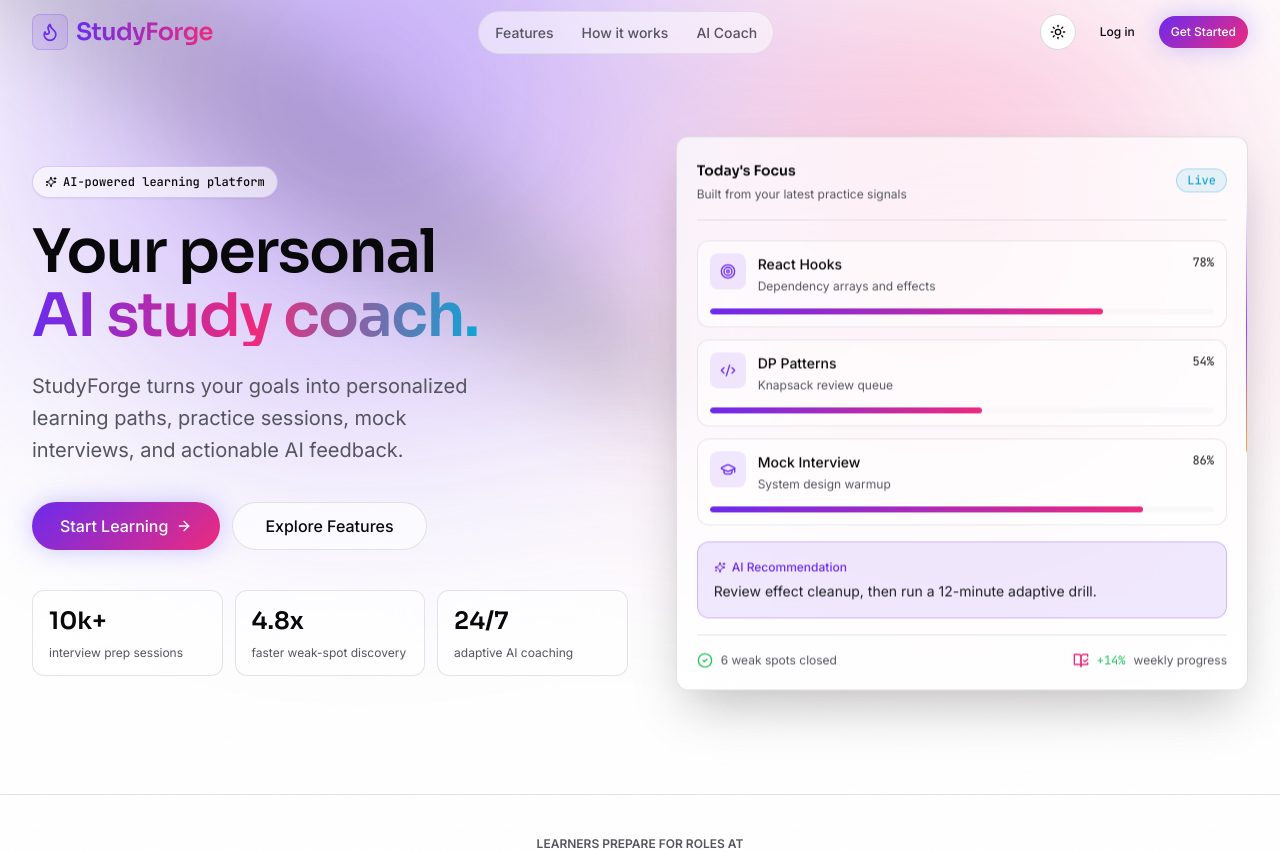
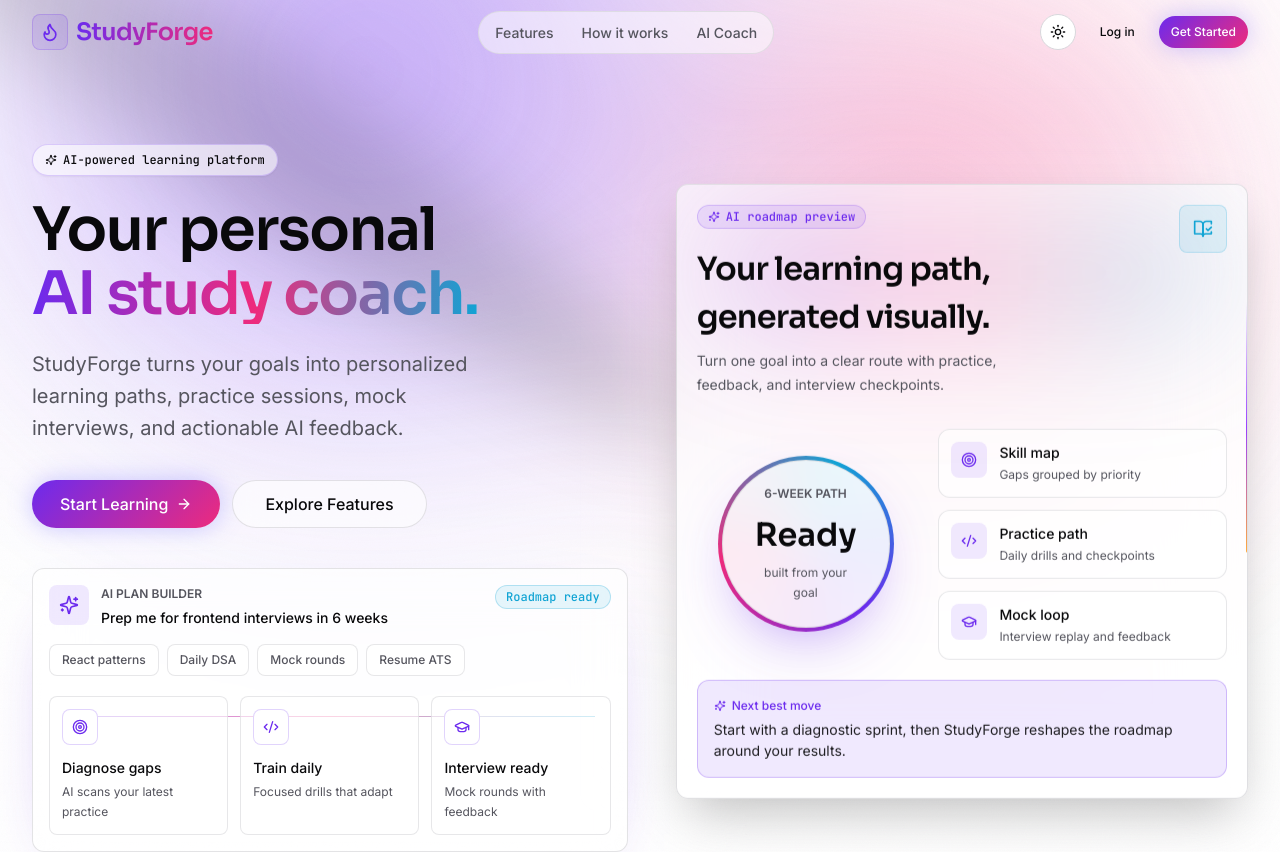
Before and after one commit to JAY4IGNITE/StudyForge-AI, a React (Vite) app in the folder frontend/: page / in a window 1280 px wide. Shown: the top 852 px of the page. Built offline with nearby package versions, Linux system fonts and the light colour scheme; no server answers.

Commit message:
feat: implement Hero landing page component with animated UI and interactive roadmap preview

```diff
--- a/frontend/src/components/landing/Hero.tsx
+++ b/frontend/src/components/landing/Hero.tsx
@@ -1,21 +1,23 @@
 import React from 'react';
 import { Link } from 'react-router-dom';
 import { motion } from 'motion/react';
-import { ArrowRight, BookOpenCheck, CheckCircle2, Code2, GraduationCap, Sparkles, Target } from 'lucide-react';
+import { ArrowRight, BookOpenCheck, Code2, GraduationCap, Sparkles, Target } from 'lucide-react';
 import { Badge } from '@/components/ui/badge';
 import { AnimatedButton, Spotlight, RetroGrid, BorderBeam } from '../motion';
 import { motionConfig } from '../../lib/motion/motion-config';
 
-const STATS = [
-  { value: '10k+', label: 'interview prep sessions' },
-  { value: '4.8x', label: 'faster weak-spot discovery' },
-  { value: '24/7', label: 'adaptive AI coaching' },
+const PLAN_TAGS = ['React patterns', 'Daily DSA', 'Mock rounds', 'Resume ATS'];
+
+const PLAN_STEPS = [
+  { icon: Target, label: 'Diagnose gaps', detail: 'AI scans your latest practice' },
+  { icon: Code2, label: 'Train daily', detail: 'Focused drills that adapt' },
+  { icon: GraduationCap, label: 'Interview ready', detail: 'Mock rounds with feedback' },
 ];
 
-const FOCUS_ITEMS = [
-  { icon: Target, label: 'React Hooks', detail: 'Dependency arrays and effects', progress: 78 },
-  { icon: Code2, label: 'DP Patterns', detail: 'Knapsack review queue', progress: 54 },
-  { icon: GraduationCap, label: 'Mock Interview', detail: 'System design warmup', progress: 86 },
+const ROADMAP_PREVIEW = [
+  { icon: Target, label: 'Skill map', detail: 'Gaps grouped by priority' },
+  { icon: Code2, label: 'Practice path', detail: 'Daily drills and checkpoints' },
+  { icon: GraduationCap, label: 'Mock loop', detail: 'Interview replay and feedback' },
 ];
 
 export const Hero: React.FC = () => {
@@ -69,14 +71,45 @@ export const Hero: React.FC = () => {
 
           <motion.div
             variants={motionConfig.fadeUp}
-            className="mt-10 grid max-w-2xl gap-3 sm:grid-cols-3"
+            className="mt-10 max-w-2xl overflow-hidden rounded-lg border border-border/70 bg-background/60 p-4 shadow-[0_24px_70px_-42px_hsl(var(--ember)/0.65)] backdrop-blur-xl"
           >
-            {STATS.map((stat) => (
-              <div key={stat.label} className="rounded-lg border border-border/70 bg-background/50 px-4 py-3 backdrop-blur-xl">
-                <div className="font-display text-xl font-semibold text-foreground">{stat.value}</div>
-                <div className="mt-1 text-xs leading-5 text-secondary">{stat.label}</div>
+            <div className="flex flex-wrap items-start justify-between gap-4">
+              <div className="flex items-start gap-3">
+                <div className="flex h-10 w-10 shrink-0 items-center justify-center rounded-md bg-ember/10 text-ember">
+                  <Sparkles className="h-5 w-5" />
+                </div>
+                <div>
+                  <p className="text-xs font-semibold uppercase text-secondary">AI plan builder</p>
+                  <p className="mt-1 text-sm font-medium text-foreground">
+                    Prep me for frontend interviews in 6 weeks
+                  </p>
+                </div>
               </div>
-            ))}
+              <Badge variant="steel" className="border-steel/25 bg-steel/10 text-steel">
+                Roadmap ready
+              </Badge>
+            </div>
+
+            <div className="mt-4 flex flex-wrap gap-2">
+              {PLAN_TAGS.map((tag) => (
+                <span key={tag} className="rounded-md border border-border/60 bg-card/60 px-3 py-1.5 text-xs font-medium text-secondary">
+                  {tag}
+                </span>
+              ))}
+            </div>
+
+            <div className="relative mt-5 grid gap-3 sm:grid-cols-3">
+              <div className="absolute left-4 right-4 top-5 hidden h-px bg-gradient-to-r from-ember/50 via-gold/50 to-steel/50 sm:block" />
+              {PLAN_STEPS.map(({ icon: Icon, label, detail }) => (
+                <div key={label} className="relative rounded-md border border-border/60 bg-background/60 p-3">
+                  <div className="mb-3 flex h-9 w-9 items-center justify-center rounded-md border border-ember/20 bg-background text-ember">
+                    <Icon className="h-4 w-4" />
+                  </div>
+                  <div className="text-sm font-medium text-foreground">{label}</div>
+                  <div className="mt-1 text-xs leading-5 text-secondary">{detail}</div>
+                </div>
+              ))}
+            </div>
           </motion.div>
         </div>
 
@@ -85,56 +118,63 @@ export const Hero: React.FC = () => {
           className="relative animate-floating"
         >
           <div className="absolute -inset-3 rounded-xl border border-ember/10 bg-background/20 blur-2xl" />
-          <div className="relative overflow-hidden rounded-lg border border-border/80 bg-card/70 p-4 shadow-2xl backdrop-blur-2xl sm:p-5">
+          <div className="relative overflow-hidden rounded-lg border border-border/80 bg-card/70 p-5 shadow-2xl backdrop-blur-2xl">
             <BorderBeam size={250} duration={12} delay={9} />
-            <div className="flex items-center justify-between gap-4 border-b border-border/70 pb-4">
-              <div>
-                <span className="font-display text-sm font-semibold">Today's Focus</span>
-                <p className="mt-1 text-xs text-secondary">Built from your latest practice signals</p>
+            <div className="absolute inset-x-8 top-8 h-28 rounded-full bg-gradient-to-r from-ember/25 via-gold/20 to-steel/25 blur-3xl" />
+
+            <div className="relative z-10 flex items-start justify-between gap-4">
+              <div className="max-w-xs">
+                <Badge variant="ember" className="gap-1.5 border-ember/20 bg-ember/10 text-ember">
+                  <Sparkles className="h-3 w-3" />
+                  AI roadmap preview
+                </Badge>
+                <h3 className="mt-4 font-display text-2xl font-semibold tracking-tight">
+                  Your learning path, generated visually.
+                </h3>
+                <p className="mt-2 text-sm leading-6 text-secondary">
+                  Turn one goal into a clear route with practice, feedback, and
+                  interview checkpoints.
+                </p>
               </div>
-              <Badge variant="steel" className="border-steel/30 bg-steel/10 text-steel">Live</Badge>
+              <div className="hidden h-12 w-12 shrink-0 items-center justify-center rounded-md border border-steel/20 bg-steel/10 text-steel sm:flex">
+                <BookOpenCheck className="h-5 w-5" />
+              </div>
             </div>
 
-            <div className="mt-5 space-y-3">
-              {FOCUS_ITEMS.map(({ icon: Icon, label, detail, progress }) => (
-                <div key={label} className="rounded-lg border border-border/60 bg-background/50 p-3">
-                  <div className="flex items-start justify-between gap-3">
-                    <div className="flex min-w-0 items-start gap-3">
+            <div className="relative z-10 mt-8 grid items-center gap-6 sm:grid-cols-[0.86fr_1.14fr]">
+              <div className="mx-auto flex aspect-square w-44 items-center justify-center rounded-full p-1 shadow-[0_24px_70px_-34px_hsl(var(--ember)/0.75)]" style={{ background: 'conic-gradient(from 140deg, hsl(var(--ember)), hsl(var(--gold)), hsl(var(--steel)), hsl(var(--ember)))' }}>
+                <div className="flex h-full w-full flex-col items-center justify-center rounded-full border border-border/70 bg-background/90 text-center backdrop-blur-xl">
+                  <span className="text-xs font-semibold uppercase text-secondary">6-week path</span>
+                  <span className="mt-2 font-display text-2xl font-semibold">Ready</span>
+                  <span className="mt-1 max-w-24 text-xs leading-5 text-secondary">built from your goal</span>
+                </div>
+              </div>
+
+              <div className="space-y-3">
+                {ROADMAP_PREVIEW.map(({ icon: Icon, label, detail }) => (
+                  <div key={label} className="rounded-lg border border-border/60 bg-background/60 p-3">
+                    <div className="flex items-start gap-3">
                       <div className="flex h-9 w-9 shrink-0 items-center justify-center rounded-md bg-ember/10 text-ember">
                         <Icon className="h-4 w-4" />
                       </div>
-                      <div className="min-w-0">
-                        <div className="truncate text-sm font-medium text-foreground">{label}</div>
+                      <div>
+                        <div className="text-sm font-medium text-foreground">{label}</div>
                         <div className="mt-0.5 text-xs leading-5 text-secondary">{detail}</div>
                       </div>
                     </div>
-                    <span className="font-mono text-xs text-primary">{progress}%</span>
                   </div>
-                  <div className="mt-3 h-1.5 overflow-hidden rounded-full bg-secondary/50">
-                    <div className="h-full rounded-full bg-ember-gradient" style={{ width: `${progress}%` }} />
-                  </div>
-                </div>
-              ))}
+                ))}
+              </div>
             </div>
 
-            <div className="mt-4 rounded-lg border border-ember/25 bg-ember/10 p-4">
+            <div className="relative z-10 mt-5 rounded-lg border border-ember/25 bg-ember/10 p-4">
               <div className="flex items-center gap-1.5 text-xs font-medium text-ember">
-                <Sparkles className="h-3 w-3" /> AI Recommendation
+                <Sparkles className="h-3 w-3" /> Next best move
               </div>
               <p className="mt-1 text-sm text-foreground/90">
-                Review effect cleanup, then run a 12-minute adaptive drill.
+                Start with a diagnostic sprint, then StudyForge reshapes the
+                roadmap around your results.
               </p>
-            </div>
-
-            <div className="mt-4 grid gap-3 border-t border-border/70 pt-4 text-xs sm:grid-cols-2">
-              <div className="flex items-center gap-2 text-secondary">
-                <CheckCircle2 className="h-4 w-4 text-success" />
-                6 weak spots closed
-              </div>
-              <div className="flex items-center gap-2 text-secondary sm:justify-end">
-                <BookOpenCheck className="h-4 w-4 text-gold" />
-                <span className="font-mono text-success">+14%</span> weekly progress
-              </div>
             </div>
           </div>
         </motion.div>
```
